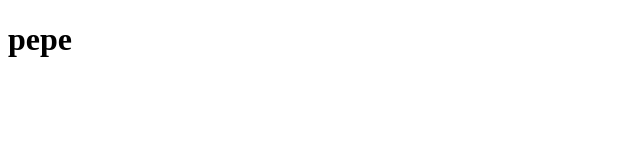
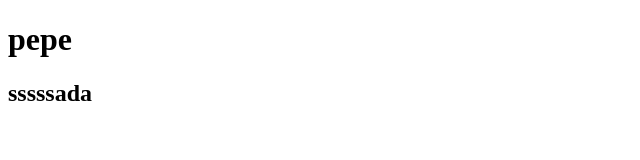
Before and after one commit to VITA110/PRACTICA_Git1, a plain HTML site: page index.html in a window 1280 px wide. Shown: the whole page, without its empty margins (0-640 px from the left). Drawn offline with Linux system fonts and the light colour scheme.

Commit message:
nomas le agrege un h2

```diff
--- a/index.html
+++ b/index.html
@@ -7,5 +7,6 @@
 </head>
 <body>
     <h1>pepe</h1>
+    <h2>sssssada</h2>
 </body>
 </html>
```
